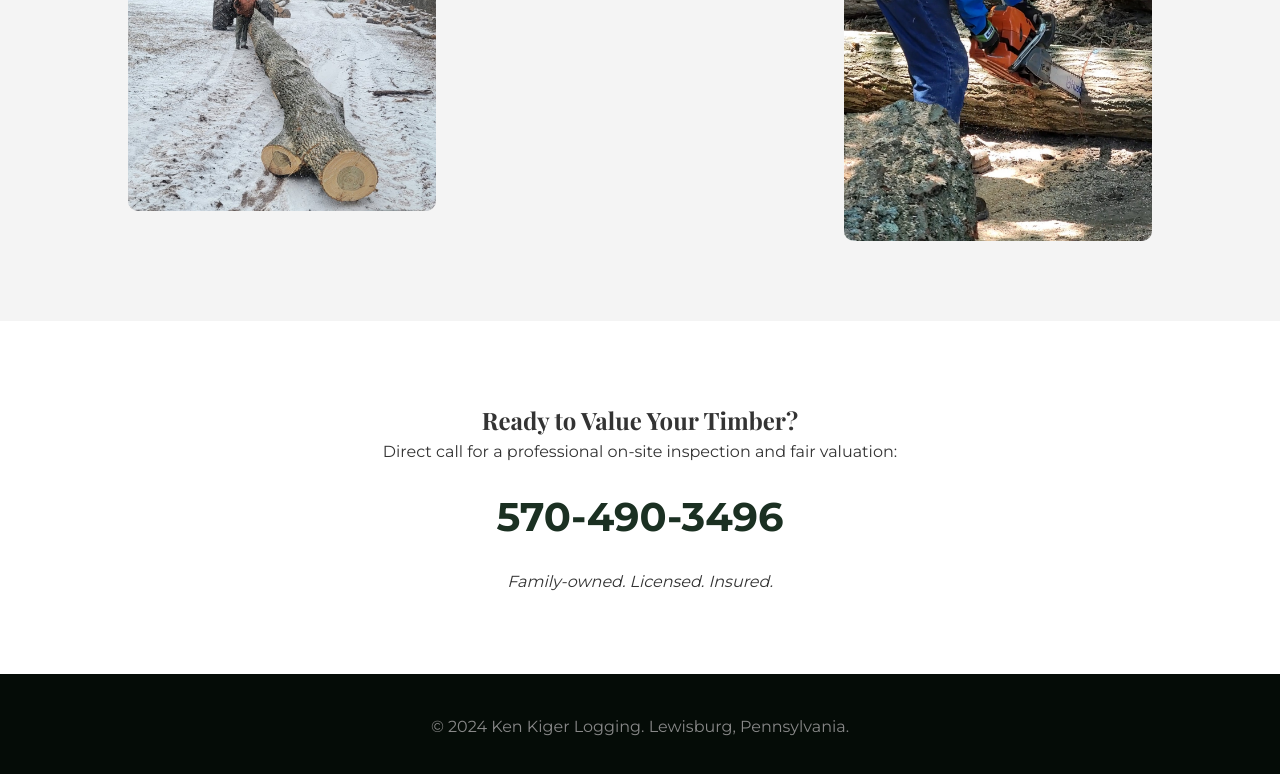
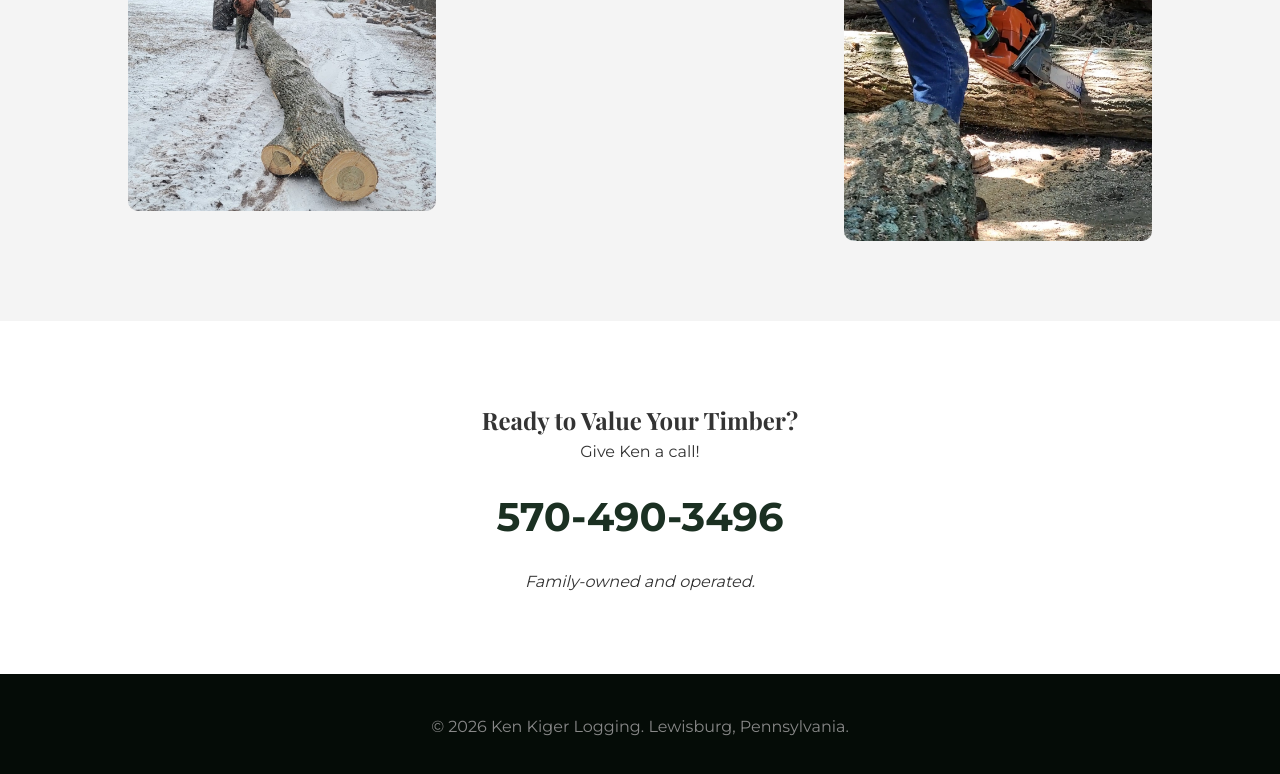
Before and after one commit to KigerLogging/KigerLogging, a plain HTML site: page index.html in a window 1280 px wide. Shown: the part 2102-2876 px from the top of the page. Drawn offline with nearby package versions, Linux system fonts and the light colour scheme.

Commit message:
Update index.html

```diff
--- a/index.html
+++ b/index.html
@@ -117,13 +117,13 @@
 
 <section id="contact" style="text-align: center;">
     <h2>Ready to Value Your Timber?</h2>
-    <p>Direct call for a professional on-site inspection and fair valuation:</p>
+    <p>Give Ken a call!</p>
     <a href="tel:5704903496" style="font-size: 2.5rem; color: var(--primary-green); font-weight: 700; text-decoration: none; display: block; margin: 20px 0;">570-490-3496</a>
-    <p><em>Family-owned. Licensed. Insured.</em></p>
+    <p><em>Family-owned and operated.</em></p>
 </section>
 
 <footer>
-    <p>&copy; 2024 Ken Kiger Logging. Lewisburg, Pennsylvania.</p>
+    <p>&copy; 2026 Ken Kiger Logging. Lewisburg, Pennsylvania.</p>
 </footer>
 
 <script>
```
